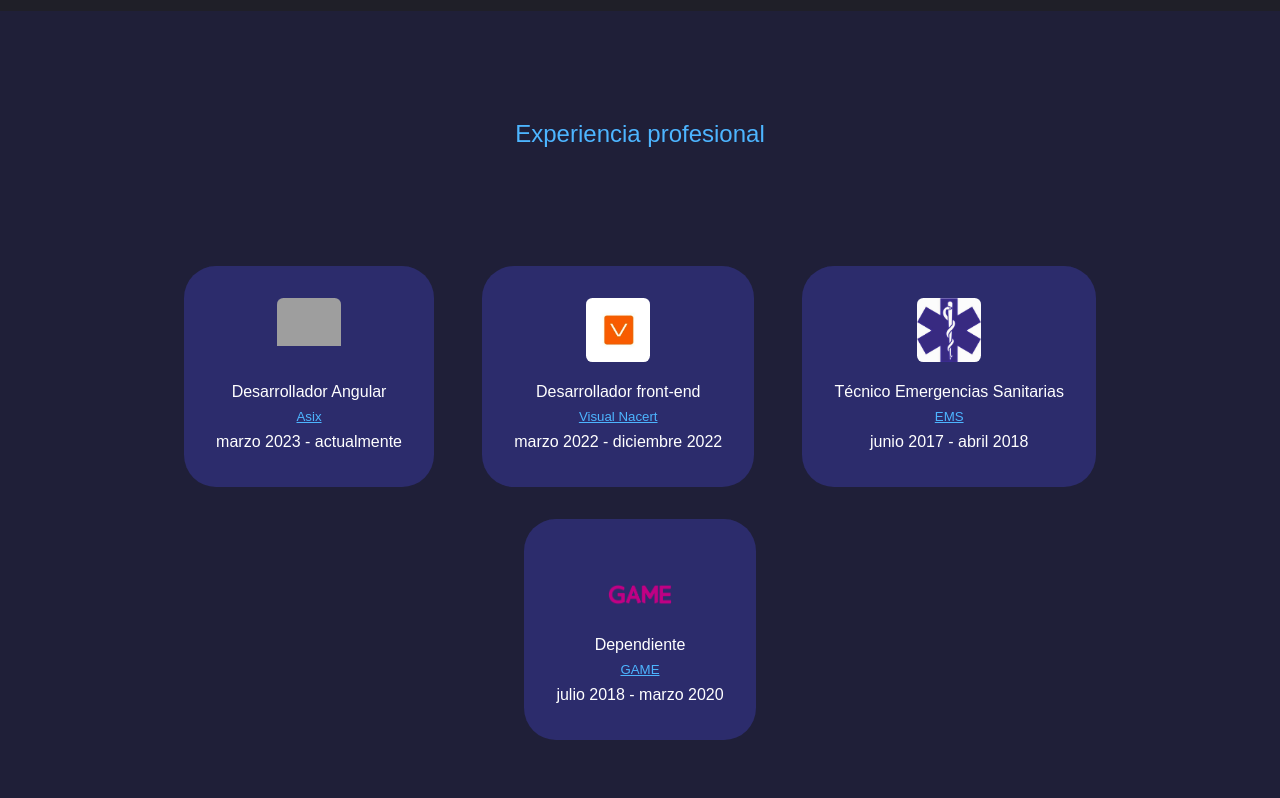
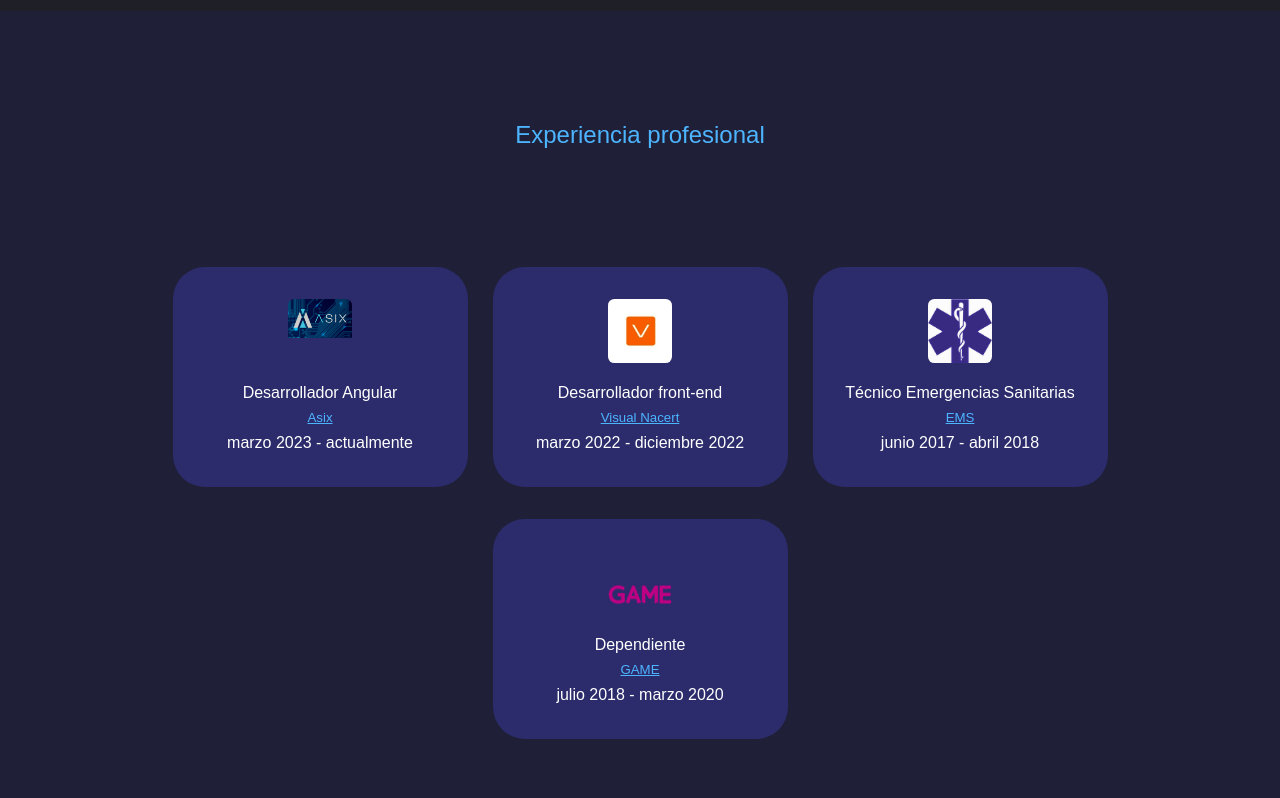
Before and after one commit to PabloTRM/pablotrm, a React (Create React App) app: page / in a window 1280 px wide. Shown: the part 2389-3187 px from the top of the page. Built offline with nearby package versions, Linux system fonts and the light colour scheme; grey boxes are pictures that could not be loaded.

Commit message:
fixed margin width and height

```diff
--- a/src/components/experience/experience.css
+++ b/src/components/experience/experience.css
@@ -5,6 +5,8 @@
 }
 
 .jobs{
+    width: 295px;
+    height: 220px;
     background: var(--color-bg-variant);
     text-align: center;
     padding: 2rem;
```
Also changed, not shown: src/assets/asix.png (added).
